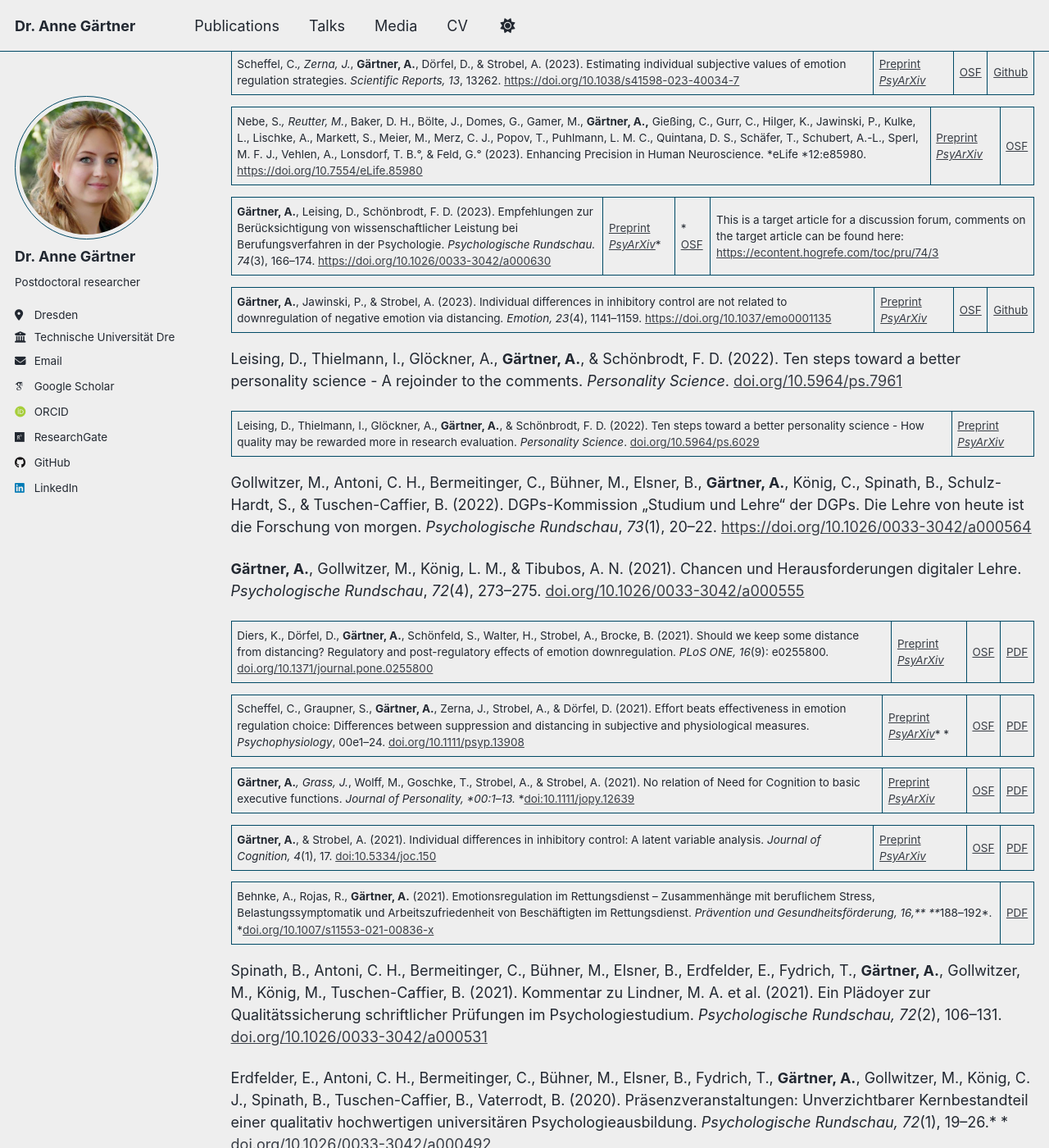
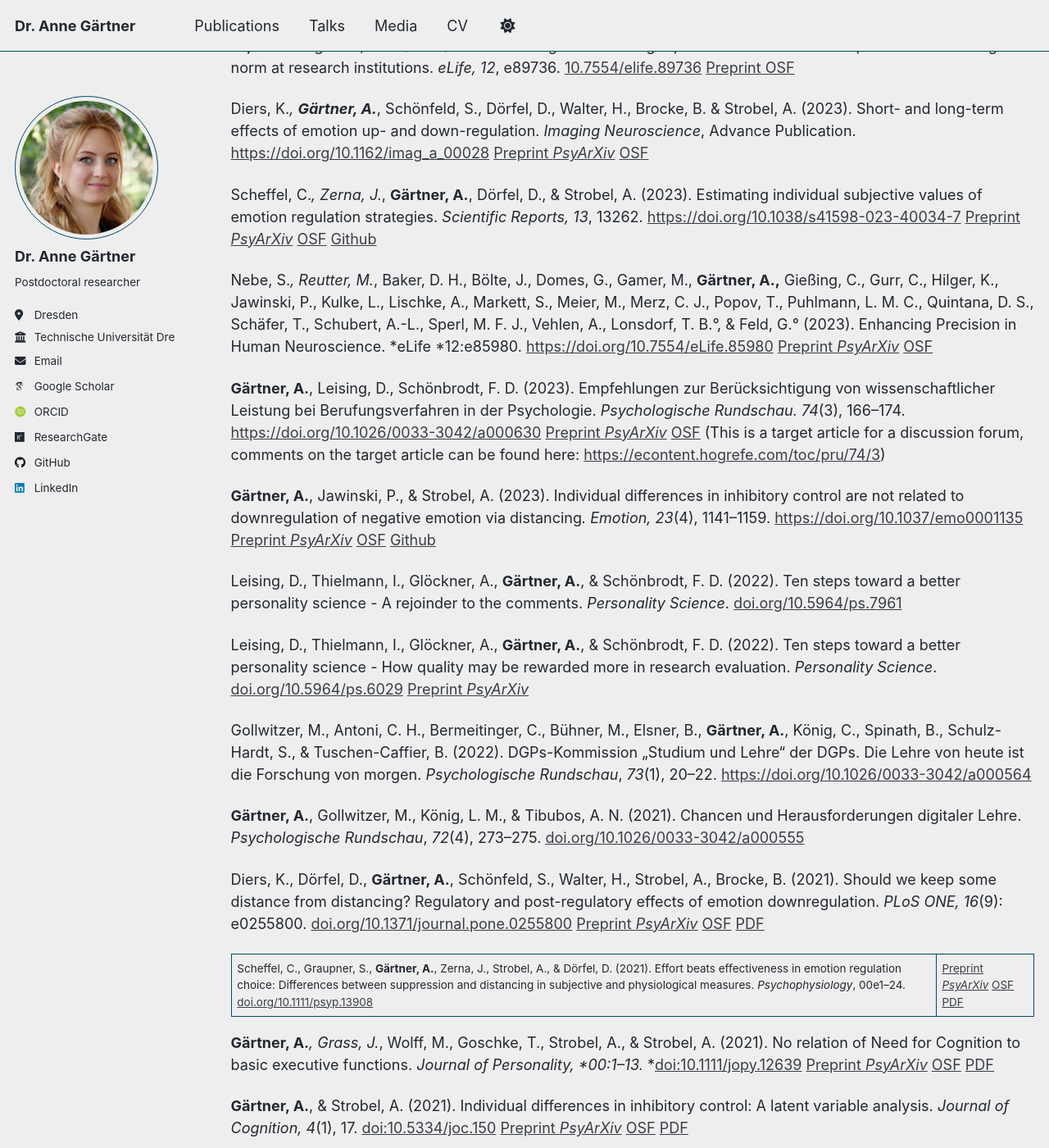
Before and after one commit to angaertner/angaertner.github.io, a Jekyll site: the page built from _pages/publications.md, in a window 1280 px wide and 1400 px high, scrolled down 1610 px. Shown: the whole window at 82% size. Built offline with Jekyll 4.4.1, drawn with Linux system fonts in a browser that asks for light colours; some web fonts are replaced; a script that is not in the unit is left out.

Commit message:
Update publications.md

```diff
--- a/_pages/publications.md
+++ b/_pages/publications.md
@@ -13,57 +13,57 @@ author_profile: true
 
 König, L. M., **Gärtner, A.**, Slack, H. R., Dhakal, S., Adetula, A., Dougherty, M. R., & Corral-Frías, N. S. (2025). How to bolster employability through open science. *PsyArXiv*. [doi.org/10.31219/osf.io/zgfkd_v1](https://doi.org/10.31219/osf.io/zgfkd_v1)
 
-**Gärtner, A**.*, Scheffel, C.*, Schweikert, T., & Dörfel, D. (2025). The FlexER-Scale: A new Self-report Measure of Individual Differences in Emotion Regulation Flexibility. *PsyArXiv.* [doi.org/10.31234/osf.io/hprbz_v3](https://doi.org/10.31234/osf.io/hprbz_v3) | [OSF](https://osf.io/fghr8/files/osfstorage)
+**Gärtner, A**.*, Scheffel, C.*, Schweikert, T., & Dörfel, D. (2025). The FlexER-Scale: A new Self-report Measure of Individual Differences in Emotion Regulation Flexibility. *PsyArXiv.* [doi.org/10.31234/osf.io/hprbz_v3](https://doi.org/10.31234/osf.io/hprbz_v3) [OSF](https://osf.io/fghr8/files/osfstorage)
 
 Sicorello, M., Zaehringer, J., Paschke, L., Steimke, R., Stelzel, C., Gianaros, P. J., LaBar, K. S., Graner, J. L., Kim, S. H., Wessa, M., Sandner, M., Weinmar, F., Derntl, B., Kraynak, T. E., Huneke, N. T. M., Fagan, H., Kohn, N., Fernandez, G., Yan, L., Marin-Morales, A., Verdejo-Roman, J., Steward, T., Harrison, B. J., Davey, C. G., Dorfel, D., Walter, H., Neta, M., Pierce, J., Stolz, D. S., Kissler, J., Benzait, A., Erk, S., Berboth, S., van Reekum, C. M., Tupitsa, E., Mulej Bratec, S., Sorg, C., Muller-Pinzler, L., Sokolowski, A., Dragan, W. L., Folkierska-Zukowska, M., Jentsch, V. L., Merz, C. J., Scheffel, C., Diers, K., Nashiro, K., Heinke, S., Min, J., Mather, M., **Gärtner, A.**, McRae, K., Powers, J. P., Doren, N., Maier, S. U., Nebe, S., Dziobek, I., Gaebler, M., Daniels, J. K., Burghardt, M., Schmidt, S. N. L., Hofhansel, L., Habel, U., & Morawetz, C. (2025). The elusive neural signature of emotion regulation capabilities: Evidence from a large-scale consortium.* bioRxiv. *[https://doi.org/10.1101/2025.08.18.670843](https://doi.org/10.1101/2025.08.18.670843)
 
 Schönbrodt, F. D., **Gärtner, A.**, Frank, M., Gollwitzer, M., Ihle, M., Mischkowski, D., Phan, L. V., Schmitt, M., Scheel, A. M., Schubert, A.-L., Steinberg, U., & Leising, D. (2025). Responsible Research Assessment I: Implementing DORA and CoARA for hiring and promotion in psychology. *PsyArXiv.* [doi.org/10.31234/osf.io/rgh5b_v2](https://osf.io/preprints/psyarxiv/rgh5b_v2)
 
-**Gärtner, A**., Leising, D., Freyer, N., Musfeld, P., Lange, J., & Schönbrodt, F. D. (2025). Responsible Research Assessment II: A specific proposal for hiring and promotion in psychology. *PsyArXiv*. [doi.org/10.31234/osf.io/5yexm_v2](https://osf.io/preprints/psyarxiv/5yexm_v2) | [OSF](https://osf.io/4wynr/)
+**Gärtner, A**., Leising, D., Freyer, N., Musfeld, P., Lange, J., & Schönbrodt, F. D. (2025). Responsible Research Assessment II: A specific proposal for hiring and promotion in psychology. *PsyArXiv*. [doi.org/10.31234/osf.io/5yexm_v2](https://osf.io/preprints/psyarxiv/5yexm_v2) [OSF](https://osf.io/4wynr/)
 
 Leising, D., **Gärtner, A.**, & Schönbrodt, F. D. (2025). Responsible Research Assessment (Parts I and II): Responses to the Commentaries. *PsyArXiv*. [osf.io/preprints/psyarxiv/6akmr_v2](https://osf.io/preprints/psyarxiv/6akmr_v2)
 
-Etzel, F. T.*, Seyffert-Müller, A.*, Schönbrodt, F. D., Kreuzer, L., **Gärtner, A.**, Knischewski, P., & Leising, D. (2025). Inter-Rater Reliability in Assessing the Methodological Quality of Research Papers in Psychology. *PsyArXiv*. [doi.org/10.31234/osf.io/4w7rb_v2](https://doi.org/10.31234/osf.io/4w7rb_v2)| [OSF](https://osf.io/xdhpa/)
+Etzel, F. T.*, Seyffert-Müller, A.*, Schönbrodt, F. D., Kreuzer, L., **Gärtner, A.**, Knischewski, P., & Leising, D. (2025). Inter-Rater Reliability in Assessing the Methodological Quality of Research Papers in Psychology. *PsyArXiv*. [doi.org/10.31234/osf.io/4w7rb_v2](https://doi.org/10.31234/osf.io/4w7rb_v2) [OSF](https://osf.io/xdhpa/)
 
 ## Publications
 
 Scheffel, C. & **Gärtner, A.** (2025). The role of cognitive effort in emotion regulation. *Affective Science*. [doi.org/10.1007/s42761-025-00324-x](https://doi.org/10.1007/s42761-025-00324-x) | [Preprint *PsyArXiv*](https://doi.org/10.31234/osf.io/eg9fm).
 
-Rauthmann, J., Armbruster, D., Asselmann, E., Berkessel, J. B., Bleidorn, W., Buecker, S., **Gärtner, A.**, Leising, D., Luhmann, M., Phan, L. V., Rammstedt, B., Reitz, A. K., Renner, K.-H., Rohrer, J. M., Schmitz, F., Schoedel, R., Schubert, A.-L., Thielmann, I., Wrzus, C., & Zimmermann, J. (2025). Die Differentielle und Persönlichkeitspsychologie im Jahr 2025: Stand, Entwicklungen und Ausblick. *Psychologische Rundschau. *Advance online publication. | [*English translation on PsyArXiv*](https://osf.io/preprints/psyarxiv/2597u_v1)
+Rauthmann, J., Armbruster, D., Asselmann, E., Berkessel, J. B., Bleidorn, W., Buecker, S., **Gärtner, A.**, Leising, D., Luhmann, M., Phan, L. V., Rammstedt, B., Reitz, A. K., Renner, K.-H., Rohrer, J. M., Schmitz, F., Schoedel, R., Schubert, A.-L., Thielmann, I., Wrzus, C., & Zimmermann, J. (2025). Die Differentielle und Persönlichkeitspsychologie im Jahr 2025: Stand, Entwicklungen und Ausblick. *Psychologische Rundschau. *Advance online publication. [*English translation on PsyArXiv*](https://osf.io/preprints/psyarxiv/2597u_v1)
 
 Gollwitzer, M., Bühner, M., Antoni, C. H., Bermeitinger, C., **Gärtner, A.**, König, C., & Spinath, B. (2025). Verlässlichkeit, Verantwortung, Vertrauen – Grundpfeiler einer professionellen Promotionskultur in der Psychologie: Positionspapier der Kommission „Studium und Lehre“ der DGPs. *Psychologische Rundschau*, *76*(3), 184–189. [doi.org/10.1026/0033-3042/a000723](https://econtent.hogrefe.com/doi/10.1026/0033-3042/a000723)
 
 **Gärtner, A.**, Leising, D., Schönbrodt, F. D. (2024). Towards responsible research assessment: How to reward research quality. *PLoS Biology 22*(2): e3002553. [10.1371/journal.pbio.3002553](https://doi.org/10.1371/journal.pbio.3002553); see also here: [https://theplosblog.plos.org/2024/02/the-responsible-research-assessment-initiative/](https://theplosblog.plos.org/2024/02/the-responsible-research-assessment-initiative/)
 
-Kohrs, F. E., Auer, S., Bannach-Brown, A., Fiedler, S., Haven, T. L., Heise, V., Holman, C., Azevedo, F., Bernard, R., Bleier, A., Bössel, N., Cahill, B. P., Castro, L. J., Ehrenhofer, A., Eichel, K., Frank, M., Frick, C., Friese, M., **Gärtner, A.,** ... Weissgerber, T. L. (2023). Eleven strategies for making reproducible research and open science training the norm at research institutions. *eLife, 12*, e89736. [10.7554/elife.89736](https://doi.org/10.7554/elife.89736) | [Preprint OSF](https://doi.org/10.31219/osf.io/kcvra)
+Kohrs, F. E., Auer, S., Bannach-Brown, A., Fiedler, S., Haven, T. L., Heise, V., Holman, C., Azevedo, F., Bernard, R., Bleier, A., Bössel, N., Cahill, B. P., Castro, L. J., Ehrenhofer, A., Eichel, K., Frank, M., Frick, C., Friese, M., **Gärtner, A.,** ... Weissgerber, T. L. (2023). Eleven strategies for making reproducible research and open science training the norm at research institutions. *eLife, 12*, e89736. [10.7554/elife.89736](https://doi.org/10.7554/elife.89736) [Preprint OSF](https://doi.org/10.31219/osf.io/kcvra)
 
-Diers, K.*, **Gärtner, A.***, Schönfeld, S., Dörfel, D., Walter, H., Brocke, B. & Strobel, A. (2023). Short- and long-term effects of emotion up- and down-regulation. *Imaging Neuroscience*, Advance Publication. [https://doi.org/10.1162/imag_a_00028](https://doi.org/10.1162/imag_a_00028) | [Preprint *PsyArXiv*](https://psyarxiv.com/fms27) | [OSF](https://osf.io/ktjnw/)
+Diers, K.*, **Gärtner, A.***, Schönfeld, S., Dörfel, D., Walter, H., Brocke, B. & Strobel, A. (2023). Short- and long-term effects of emotion up- and down-regulation. *Imaging Neuroscience*, Advance Publication. [https://doi.org/10.1162/imag_a_00028](https://doi.org/10.1162/imag_a_00028) [Preprint *PsyArXiv*](https://psyarxiv.com/fms27) [OSF](https://osf.io/ktjnw/)
 
-Scheffel, C.*, Zerna, J.*, **Gärtner, A.**, Dörfel, D., & Strobel, A. (2023). Estimating individual subjective values of emotion regulation strategies. *Scientific Reports, 13*, 13262. [https://doi.org/10.1038/s41598-023-40034-7](https://doi.org/10.1038/s41598-023-40034-7) | [Preprint *PsyArXiv*](https://doi.org/10.31234/osf.io/wr8qx) | [OSF](https://osf.io/vnj8x/) | [Github](https://github.com/ChScheffel/CAD)
+Scheffel, C.*, Zerna, J.*, **Gärtner, A.**, Dörfel, D., & Strobel, A. (2023). Estimating individual subjective values of emotion regulation strategies. *Scientific Reports, 13*, 13262. [https://doi.org/10.1038/s41598-023-40034-7](https://doi.org/10.1038/s41598-023-40034-7) [Preprint *PsyArXiv*](https://doi.org/10.31234/osf.io/wr8qx) [OSF](https://osf.io/vnj8x/) [Github](https://github.com/ChScheffel/CAD)
 
-Nebe, S.*, Reutter, M.*, Baker, D. H., Bölte, J., Domes, G., Gamer, M., **Gärtner, A.,** Gießing, C., Gurr, C., Hilger, K., Jawinski, P., Kulke, L., Lischke, A., Markett, S., Meier, M., Merz, C. J., Popov, T., Puhlmann, L. M. C., Quintana, D. S., Schäfer, T., Schubert, A.-L., Sperl, M. F. J., Vehlen, A., Lonsdorf, T. B.°, & Feld, G.° (2023). Enhancing Precision in Human Neuroscience. *eLife *12:e85980. [https://doi.org/10.7554/eLife.85980](https://doi.org/10.7554/eLife.85980) | [Preprint *PsyArXiv*](https://psyarxiv.com/m8c4k/) | [OSF](https://osf.io/9g8yq/)
+Nebe, S.*, Reutter, M.*, Baker, D. H., Bölte, J., Domes, G., Gamer, M., **Gärtner, A.,** Gießing, C., Gurr, C., Hilger, K., Jawinski, P., Kulke, L., Lischke, A., Markett, S., Meier, M., Merz, C. J., Popov, T., Puhlmann, L. M. C., Quintana, D. S., Schäfer, T., Schubert, A.-L., Sperl, M. F. J., Vehlen, A., Lonsdorf, T. B.°, & Feld, G.° (2023). Enhancing Precision in Human Neuroscience. *eLife *12:e85980. [https://doi.org/10.7554/eLife.85980](https://doi.org/10.7554/eLife.85980) [Preprint *PsyArXiv*](https://psyarxiv.com/m8c4k/) [OSF](https://osf.io/9g8yq/)
 
-**Gärtner, A.**, Leising, D., Schönbrodt, F. D. (2023). Empfehlungen zur Berücksichtigung von wissenschaftlicher Leistung bei Berufungsverfahren in der Psychologie. *Psychologische Rundschau. 74*(3), 166–174. [https://doi.org/10.1026/0033-3042/a000630](https://doi.org/10.1026/0033-3042/a000630) |  [Preprint *PsyArXiv*](https://psyarxiv.com/3yjz7)*| * [OSF](https://osf.io/4wynr/) | This is a target article for a discussion forum, comments on the target article can be found here: [https://econtent.hogrefe.com/toc/pru/74/3](https://econtent.hogrefe.com/toc/pru/74/3)
+**Gärtner, A.**, Leising, D., Schönbrodt, F. D. (2023). Empfehlungen zur Berücksichtigung von wissenschaftlicher Leistung bei Berufungsverfahren in der Psychologie. *Psychologische Rundschau. 74*(3), 166–174. [https://doi.org/10.1026/0033-3042/a000630](https://doi.org/10.1026/0033-3042/a000630) [Preprint *PsyArXiv*](https://psyarxiv.com/3yjz7) [OSF](https://osf.io/4wynr/) (This is a target article for a discussion forum, comments on the target article can be found here: [https://econtent.hogrefe.com/toc/pru/74/3](https://econtent.hogrefe.com/toc/pru/74/3))
 
-**Gärtner, A.**, Jawinski, P., & Strobel, A. (2023). Individual differences in inhibitory control are not related to downregulation of negative emotion via distancing*. Emotion, 23*(4), 1141–1159.  [https://doi.org/10.1037/emo0001135](https://psycnet.apa.org/doi/10.1037/emo0001135) |  [Preprint *PsyArXiv*](https://doi.org/10.31234/osf.io/cd8rx%C2%A0) |  [OSF](https://osf.io/9gwe7/) |  [Github](https://github.com/pjawinski/emotion)
+**Gärtner, A.**, Jawinski, P., & Strobel, A. (2023). Individual differences in inhibitory control are not related to downregulation of negative emotion via distancing*. Emotion, 23*(4), 1141–1159.  [https://doi.org/10.1037/emo0001135](https://psycnet.apa.org/doi/10.1037/emo0001135) [Preprint *PsyArXiv*](https://doi.org/10.31234/osf.io/cd8rx%C2%A0) [OSF](https://osf.io/9gwe7/) [Github](https://github.com/pjawinski/emotion)
 
 Leising, D., Thielmann, I., Glöckner, A., **Gärtner, A.**, & Schönbrodt, F. D. (2022). Ten steps toward a better personality science - A rejoinder to the comments. *Personality Science*. [doi.org/10.5964/ps.7961](https://journals.sagepub.com/doi/full/10.5964/ps.7961)
 
-Leising, D., Thielmann, I., Glöckner, A., **Gärtner, A.**, & Schönbrodt, F. D. (2022). Ten steps toward a better personality science - How quality may be rewarded more in research evaluation. *Personality Science*. [doi.org/10.5964/ps.6029](https://journals.sagepub.com/doi/full/10.5964/ps.6029) | [Preprint *PsyArXiv*](https://psyarxiv.com/6btc3/)
+Leising, D., Thielmann, I., Glöckner, A., **Gärtner, A.**, & Schönbrodt, F. D. (2022). Ten steps toward a better personality science - How quality may be rewarded more in research evaluation. *Personality Science*. [doi.org/10.5964/ps.6029](https://journals.sagepub.com/doi/full/10.5964/ps.6029) [Preprint *PsyArXiv*](https://psyarxiv.com/6btc3/)
 
 Gollwitzer, M., Antoni, C. H., Bermeitinger, C., Bühner, M., Elsner, B., **Gärtner, A.**, König, C., Spinath, B., Schulz-Hardt, S., & Tuschen-Caffier, B. (2022). DGPs-Kommission „Studium und Lehre“ der DGPs. Die Lehre von heute ist die Forschung von morgen. *Psychologische Rundschau*, *73*(1), 20–22. [https://doi.org/10.1026/0033-3042/a000564](https://doi.org/10.1026/0033-3042/a000564)
 
 **Gärtner, A.**, Gollwitzer, M., König, L. M., & Tibubos, A. N. (2021). Chancen und Herausforderungen digitaler Lehre. *Psychologische Rundschau*, *72*(4), 273–275. [doi.org/10.1026/0033-3042/a000555](https://doi.org/10.1026/0033-3042/a000555)
 
-Diers, K., Dörfel, D., **Gärtner, A.**, Schönfeld, S., Walter, H., Strobel, A., Brocke, B. (2021). Should we keep some distance from distancing? Regulatory and post-regulatory effects of emotion downregulation. *PLoS ONE, 16*(9): e0255800. [doi.org/10.1371/journal.pone.0255800](https://doi.org/10.1371/journal.pone.0255800) | [Preprint *PsyArXiv*](https://doi.org/10.31234/osf.io/chw4v) | [OSF](https://osf.io/mg5ac/) | [PDF](https://tu-dresden.de/mn/psychologie/ifap/differentielle-psychologie/ressourcen/dateien/mitarbeiter/gaertner/articles/Diers2021.pdf)
+Diers, K., Dörfel, D., **Gärtner, A.**, Schönfeld, S., Walter, H., Strobel, A., Brocke, B. (2021). Should we keep some distance from distancing? Regulatory and post-regulatory effects of emotion downregulation. *PLoS ONE, 16*(9): e0255800. [doi.org/10.1371/journal.pone.0255800](https://doi.org/10.1371/journal.pone.0255800) [Preprint *PsyArXiv*](https://doi.org/10.31234/osf.io/chw4v) [OSF](https://osf.io/mg5ac/) [PDF](https://tu-dresden.de/mn/psychologie/ifap/differentielle-psychologie/ressourcen/dateien/mitarbeiter/gaertner/articles/Diers2021.pdf)
 
-Scheffel, C., Graupner, S., **Gärtner, A.**, Zerna, J., Strobel, A., & Dörfel, D. (2021). Effort beats effectiveness in emotion regulation choice: Differences between suppression and distancing in subjective and physiological measures. *Psychophysiology*, 00e1–24. [doi.org/10.1111/psyp.13908](https://doi.org/10.1111/psyp.13908) | [Preprint *PsyArXiv*](https://psyarxiv.com/hrczt/)* *| [OSF](https://osf.io/b42rn/) | [PDF](https://tu-dresden.de/mn/psychologie/ifap/differentielle-psychologie/ressourcen/dateien/mitarbeiter/gaertner/articles/scheffel2021)
+Scheffel, C., Graupner, S., **Gärtner, A.**, Zerna, J., Strobel, A., & Dörfel, D. (2021). Effort beats effectiveness in emotion regulation choice: Differences between suppression and distancing in subjective and physiological measures. *Psychophysiology*, 00e1–24. [doi.org/10.1111/psyp.13908](https://doi.org/10.1111/psyp.13908) | [Preprint *PsyArXiv*](https://psyarxiv.com/hrczt/) [OSF](https://osf.io/b42rn/) [PDF](https://tu-dresden.de/mn/psychologie/ifap/differentielle-psychologie/ressourcen/dateien/mitarbeiter/gaertner/articles/scheffel2021)
 
-**Gärtner, A.***, Grass, J.*, Wolff, M., Goschke, T., Strobel, A., & Strobel, A. (2021). No relation of Need for Cognition to basic executive functions. *Journal of Personality, *00:1–13.* *[doi:10.1111/jopy.12639](https://doi.org/10.1111/jopy.12639) | [Preprint *PsyArXiv*](https://doi.org/10.31234/osf.io/ts97j) | [OSF](https://osf.io/93gs6/) | [PDF](https://tu-dresden.de/mn/psychologie/ifap/differentielle-psychologie/ressourcen/dateien/mitarbeiter/gaertner/articles/gaertnergrass2021)
+**Gärtner, A.***, Grass, J.*, Wolff, M., Goschke, T., Strobel, A., & Strobel, A. (2021). No relation of Need for Cognition to basic executive functions. *Journal of Personality, *00:1–13.* *[doi:10.1111/jopy.12639](https://doi.org/10.1111/jopy.12639) [Preprint *PsyArXiv*](https://doi.org/10.31234/osf.io/ts97j) [OSF](https://osf.io/93gs6/) [PDF](https://tu-dresden.de/mn/psychologie/ifap/differentielle-psychologie/ressourcen/dateien/mitarbeiter/gaertner/articles/gaertnergrass2021)
 
-**Gärtner, A.**, & Strobel, A. (2021). Individual differences in inhibitory control: A latent variable analysis. *Journal of Cognition, 4*(1), 17. [doi:10.5334/joc.150](https://www.journalofcognition.org/article/10.5334/joc.150/) | [Preprint *PsyArXiv*](https://doi.org/10.31234/osf.io/gnhmt) | [OSF](https://osf.io/2fwm4/) | [PDF](https://tu-dresden.de/mn/psychologie/ifap/differentielle-psychologie/ressourcen/dateien/mitarbeiter/gaertner/articles/gaertner2021)
+**Gärtner, A.**, & Strobel, A. (2021). Individual differences in inhibitory control: A latent variable analysis. *Journal of Cognition, 4*(1), 17. [doi:10.5334/joc.150](https://www.journalofcognition.org/article/10.5334/joc.150/) [Preprint *PsyArXiv*](https://doi.org/10.31234/osf.io/gnhmt) [OSF](https://osf.io/2fwm4/) [PDF](https://tu-dresden.de/mn/psychologie/ifap/differentielle-psychologie/ressourcen/dateien/mitarbeiter/gaertner/articles/gaertner2021)
 
-Behnke, A., Rojas, R., **Gärtner, A.** (2021). Emotionsregulation im Rettungsdienst – Zusammenhänge mit beruflichem Stress, Belastungssymptomatik und Arbeitszufriedenheit von Beschäftigten im Rettungsdienst. *Prävention und Gesundheitsförderung, 16,** ***188–192*. *[doi.org/10.1007/s11553-021-00836-x](https://doi.org/10.1007/s11553-021-00836-x) | [PDF](https://tu-dresden.de/mn/psychologie/ifap/differentielle-psychologie/ressourcen/dateien/mitarbeiter/gaertner/articles/puge)
+Behnke, A., Rojas, R., **Gärtner, A.** (2021). Emotionsregulation im Rettungsdienst – Zusammenhänge mit beruflichem Stress, Belastungssymptomatik und Arbeitszufriedenheit von Beschäftigten im Rettungsdienst. *Prävention und Gesundheitsförderung, 16,** ***188–192*. *[doi.org/10.1007/s11553-021-00836-x](https://doi.org/10.1007/s11553-021-00836-x) [PDF](https://tu-dresden.de/mn/psychologie/ifap/differentielle-psychologie/ressourcen/dateien/mitarbeiter/gaertner/articles/puge)
 
 Spinath, B., Antoni, C. H., Bermeitinger, C., Bühner, M., Elsner, B., Erdfelder, E., Fydrich, T., **Gärtner, A.**, Gollwitzer, M., König, M., Tuschen-Caffier, B. (2021). Kommentar zu Lindner, M. A. et al. (2021). Ein Plädoyer zur Qualitätssicherung schriftlicher Prüfungen im Psychologiestudium. *Psychologische Rundschau, 72*(2), 106–131. [doi.org/10.1026/0033-3042/a000531](https://doi.org/10.1026/0033-3042/a000531)
 
@@ -71,7 +71,7 @@ Erdfelder, E., Antoni, C. H., Bermeitinger, C., Bühner, M., Elsner, B., Fydrich
 
 Tuschen-Caffier, B., Antoni, C. H., Elsner, B., Bermeitinger, C., Bühner, M., Erdfelder, E., Fydrich, T., **Gärtner, A.**, Gollwitzer, M., König, C. J., & Spinath, B. (2020). Quo vadis „Studium und Lehre“ in der Psychologie? Denkanstöße für die Neukonzeption von Studiengängen. *Psychologische Rundschau*, 71(4), 384–393. [doi: 10.1026/0033-3042/a000513](https://doi:%C2%A010.1026/0033-3042/a000513)
 
-Dörfel, D.*, **Gärtner, A.***, & Scheffel, C.* (2020). Resting state cortico-limbic functional connectivity and dispositional use of emotion regulation strategies: A replication and extension study. *Frontiers in Behavioral Neuroscience, 14, *128. *All authors contributed equally and are listed in alphabetical order. [doi: 10.3389/fnbeh.2020.00128](https://www.frontiersin.org/articles/10.3389/fnbeh.2020.00128/abstract) | [Preprint *PsyArXiv*](https://doi:10.31234/osf.io/tc58u) | [Preregistration](https://psyarxiv.com/tc58u/) | [OSF](https://osf.io/p7hb5/)
+Dörfel, D.*, **Gärtner, A.***, & Scheffel, C.* (2020). Resting state cortico-limbic functional connectivity and dispositional use of emotion regulation strategies: A replication and extension study. *Frontiers in Behavioral Neuroscience, 14, *128. *All authors contributed equally and are listed in alphabetical order. [doi: 10.3389/fnbeh.2020.00128](https://www.frontiersin.org/articles/10.3389/fnbeh.2020.00128/abstract) [Preprint *PsyArXiv*](https://doi:10.31234/osf.io/tc58u) [Preregistration](https://psyarxiv.com/tc58u/) [OSF](https://osf.io/p7hb5/)
 
 Strobel, A.*, Behnke, A.*, **Gärtner, A.**, & Strobel, A. (2019). The interplay of intelligence and Need for Cognition in predicting school grades: A retrospective study. *Personality and Individual Differences, 144*, 147–152*. *[doi.org/10.1016/j.paid.2019.02.041](https://doi.org/10.1016/j.paid.2019.02.041)
 
```
